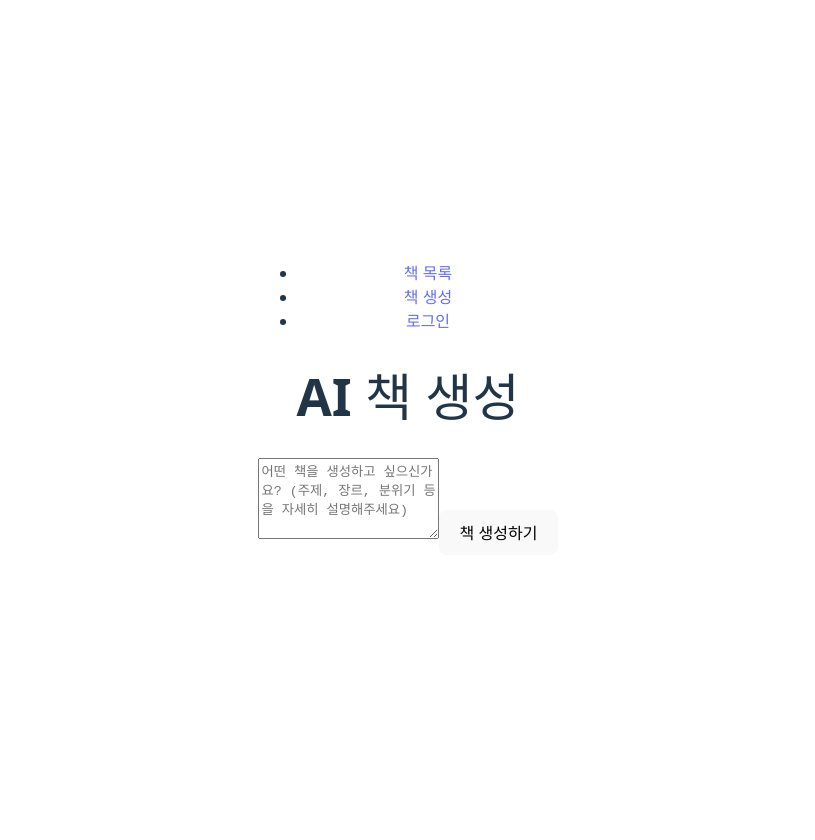
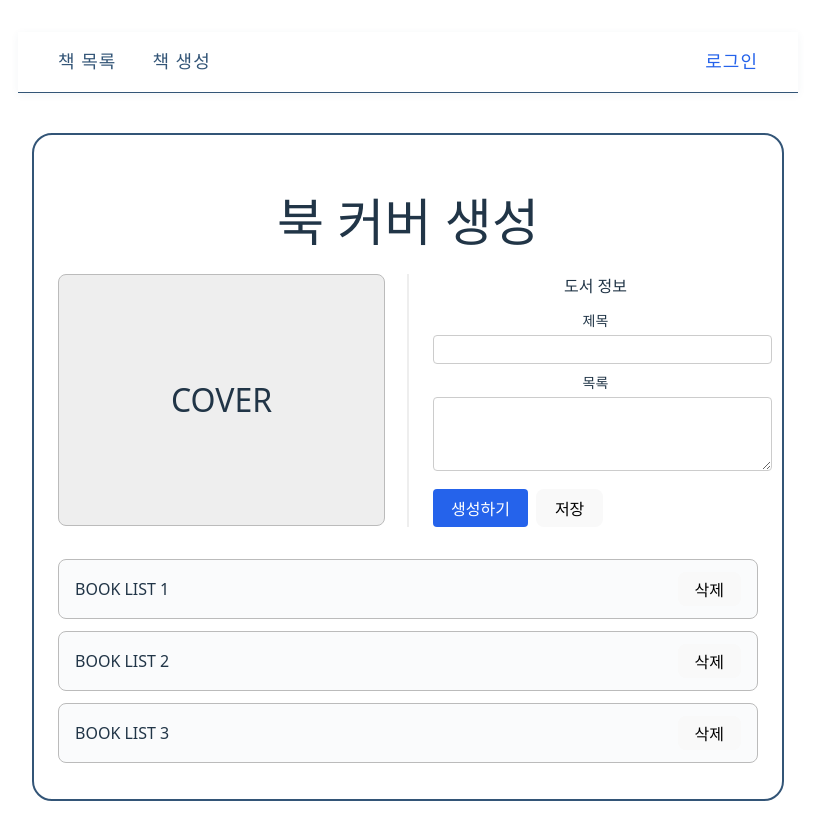
Before and after one commit to aivle-mini/Frontend, a React (Vite) app in the folder front/: page /generate in a window 1280 px wide. Shown: the top 840 px of the page, without its empty margins (232-1047 px from the left). Before the commit the page ends 800 px from the top, so only its background shows below. Built offline with nearby package versions, Linux system fonts and the light colour scheme.

Commit message:
generation-v0.2

```diff
--- a/front/src/App.jsx
+++ b/front/src/App.jsx
@@ -1,5 +1,47 @@
+// import React from 'react';
+// import { BrowserRouter as Router, Routes, Route, Navigate, useLocation } from 'react-router-dom';
+// import { AuthProvider } from './contexts/AuthContext';
+// import Login from './pages/Login';
+// import BookList from './pages/BookList';
+// import BookGeneration from './pages/BookGeneration';
+
+// import './App.css';
+
+// function App() {
+//   const location = useLocation();
+//   const isBookGenerationPage = location.pathname === '/generate';
+//   return (
+//     <AuthProvider>
+//       <Router>
+//         <div className="App">
+//           {!isBookGenerationPage && (
+//           <nav>
+//             <ul>
+//               <li><a href="/books">책 목록</a></li>
+//               <li><a href="/generate">책 생성</a></li>
+//               <li><a href="/login">로그인</a></li>
+//             </ul>
+//           </nav>
+//           )}
+//           <main>
+//             <Routes>
+//               <Route path="/login" element={<Login />} />
+//               <Route path="/books" element={<BookList />} />
+//               <Route path="/generate" element={<BookGeneration />} />
+//               <Route path="/" element={<Navigate to="/books" replace />} />
+//             </Routes>
+//           </main>
+//         </div>
+//       </Router>
+//     </AuthProvider>
+//   );
+// }
+
+// export default App;
+
+
 import React from 'react';
-import { BrowserRouter as Router, Routes, Route, Navigate } from 'react-router-dom';
+import { BrowserRouter as Router, Routes, Route, Navigate, useLocation } from 'react-router-dom';
 import { AuthProvider } from './contexts/AuthContext';
 import Login from './pages/Login';
 import BookList from './pages/BookList';
@@ -10,7 +52,19 @@ function App() {
   return (
     <AuthProvider>
       <Router>
+        <AppContent />
+      </Router>
+    </AuthProvider>
+  );
+}
+
+function AppContent() {
+  const location = useLocation();
+  const isBookGenerationPage = location.pathname === '/generate';
+
+  return (
     <div className="App">
+      {!isBookGenerationPage && (
         <nav>
           <ul>
             <li><a href="/books">책 목록</a></li>
@@ -18,6 +72,7 @@ function App() {
             <li><a href="/login">로그인</a></li>
           </ul>
         </nav>
+      )}
       <main>
         <Routes>
           <Route path="/login" element={<Login />} />
@@ -27,8 +82,6 @@ function App() {
         </Routes>
       </main>
     </div>
-      </Router>
-    </AuthProvider>
   );
 }
 
--- a/front/src/pages/BookGeneration.jsx
+++ b/front/src/pages/BookGeneration.jsx
@@ -3,6 +3,29 @@ import React, { useState } from 'react';
 function BookGeneration() {
   const [prompt, setPrompt] = useState('');
   const [generating, setGenerating] = useState(false);
+  // [임시] 책 리스트와 삭제 핸들러 추가 (실제 API 연동 전용)
+  const [bookList, setBookList] = useState([
+    { id: 1, title: 'BOOK LIST 1' },
+    { id: 2, title: 'BOOK LIST 2' },
+    { id: 3, title: 'BOOK LIST 3' },
+  ]);
+
+  const handleDelete = (id) => {
+    setBookList((prev) => prev.filter((book) => book.id !== id));
+  };
+
+  // COVER 이미지(임시)
+  const coverStyle = {
+    width: '100%',
+    height: '250px',
+    background: '#eee',
+    display: 'flex',
+    alignItems: 'center',
+    justifyContent: 'center',
+    fontSize: '2rem',
+    border: '1px solid #bbb',
+    borderRadius: '8px',
+  };
 
   const handleSubmit = async (e) => {
     e.preventDefault();
@@ -19,18 +42,68 @@ function BookGeneration() {
 
   return (
     <div>
-      <h1>AI 책 생성</h1>
-      <form onSubmit={handleSubmit}>
-        <textarea
-          value={prompt}
-          onChange={(e) => setPrompt(e.target.value)}
-          placeholder="어떤 책을 생성하고 싶으신가요? (주제, 장르, 분위기 등을 자세히 설명해주세요)"
-          rows={5}
-        />
-        <button type="submit" disabled={generating}>
-          {generating ? '생성 중...' : '책 생성하기'}
-        </button>
-      </form>
+      {/* 상단 네비게이션 바 - 가로 정렬, 그림자, 여백, 심플 스타일 */}
+      <nav style={{
+        width: 700,
+        margin: '0 auto',
+        background: '#fff',
+        borderBottom: '1.5px solid #357',
+        boxShadow: '0 2px 8px rgba(53,87,119,0.06)',
+        padding: '0 40px',
+        height: 60,
+        display: 'flex',
+        alignItems: 'center',
+        justifyContent: 'space-between',
+        fontWeight: 600,
+        fontSize: 18,
+        letterSpacing: 1,
+        marginBottom: 36
+      }}>
+        <div style={{ display: 'flex', gap: 36 }}>
+          <a href="/books" style={{ color: '#357', textDecoration: 'none', padding: '8px 0', borderBottom: '2px solid transparent' }}>책 목록</a>
+          <a href="/generate" style={{ color: '#357', textDecoration: 'none', padding: '8px 0', borderBottom: '2px solid transparent' }}>책 생성</a>
+        </div>
+        <a href="/login" style={{ color: '#2563eb', textDecoration: 'none', padding: '8px 0', borderBottom: '2px solid transparent' }}>로그인</a>
+      </nav>
+      <div style={{ maxWidth: 700, margin: '40px auto', border: '2px solid #357', borderRadius: '20px', padding: 24, background: '#fff' }}>
+        <h1 style={{ textAlign: 'center', marginBottom: 24 }}>북 커버 생성</h1>
+        <div style={{ display: 'flex', gap: 24 }}>
+          {/* COVER 영역 */}
+          <div style={{ flex: 1 }}>
+            <div style={coverStyle}>COVER</div>
+          </div>
+          {/* info 입력 영역 */}
+          <div style={{ flex: 1, borderLeft: '2px solid #eee', paddingLeft: 24 }}>
+            <div style={{ marginBottom: 12, fontWeight: 'bold' }}>도서 정보</div>
+            <div style={{ marginBottom: 8 }}>
+              <label style={{ display: 'block', fontSize: 14, marginBottom: 4 }}>제목</label>
+              <input
+                type="text"
+                value={prompt}
+                onChange={(e) => setPrompt(e.target.value)}
+                style={{ width: '100%', padding: 6, borderRadius: 4, border: '1px solid #ccc' }}
+              />
+            </div>
+            <div style={{ marginBottom: 12 }}>
+              <label style={{ display: 'block', fontSize: 14, marginBottom: 4 }}>목록</label>
+              <textarea style={{ width: '100%', height: 60, padding: 6, borderRadius: 4, border: '1px solid #ccc' }}></textarea>
+            </div>
+            <div style={{ display: 'flex', gap: 8 }}>
+              <button type="button" onClick={handleSubmit} style={{ padding: '6px 18px', background: '#2563eb', color: '#fff', border: 'none', borderRadius: 4 }}>생성하기</button>
+              <button type="button" style={{ padding: '6px 18px' }}>저장</button>
+            </div>
+          </div>
+        </div>
+        {/* BOOK LIST 하단 영역 */}
+        <div style={{ marginTop: 32 }}>
+          {bookList.map((book) => (
+            <div key={book.id} style={{ display: 'flex', justifyContent: 'space-between', alignItems: 'center', marginBottom: '12px', border: '1px solid #bbb', padding: '12px 16px', borderRadius: '8px', background: '#fafbfc' }}>
+              <span style={{ fontWeight: 500 }}>{book.title}</span>
+              <button onClick={() => handleDelete(book.id)} style={{ padding: '4px 16px' }}>삭제</button>
+            </div>
+          ))}
+        </div>
+      </div>
     </div>
   );
 }
```
Lines whose indentation alone changed are shown as unchanged.
